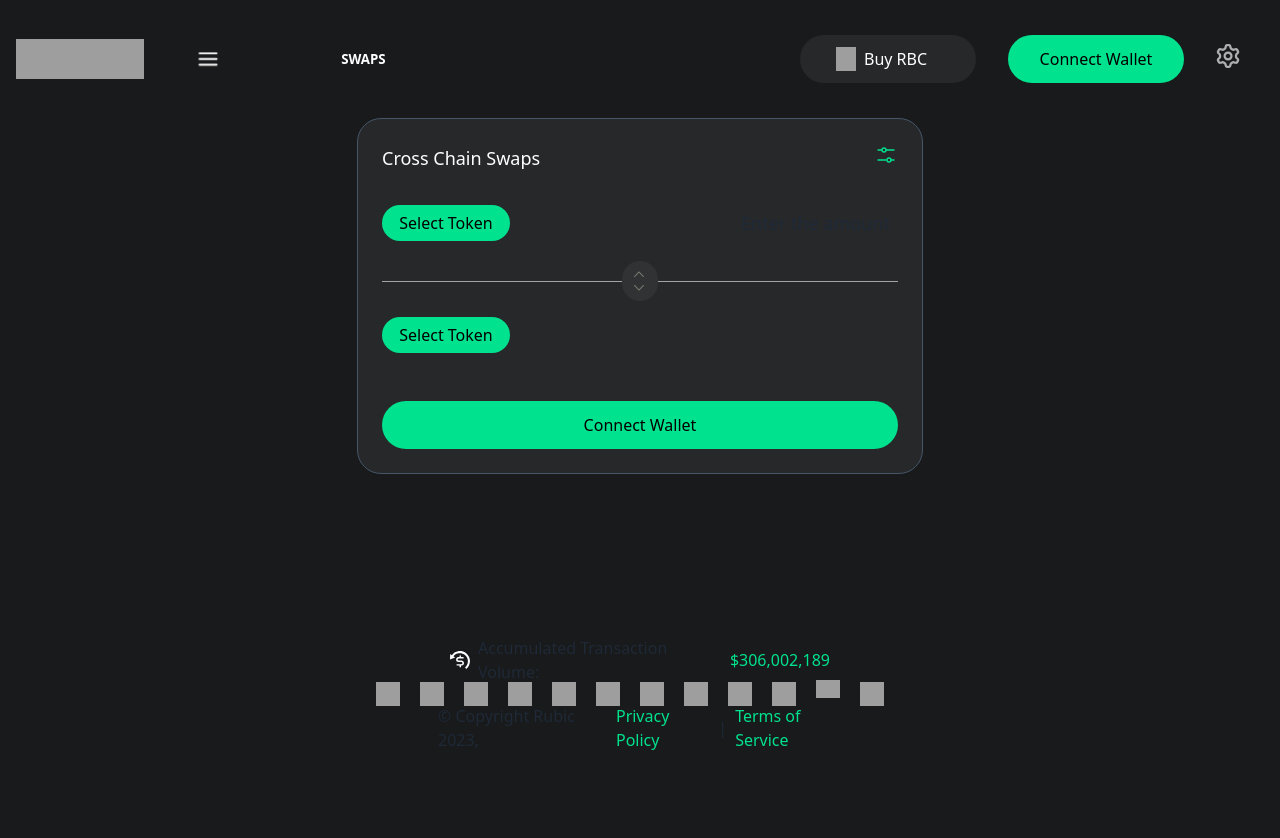
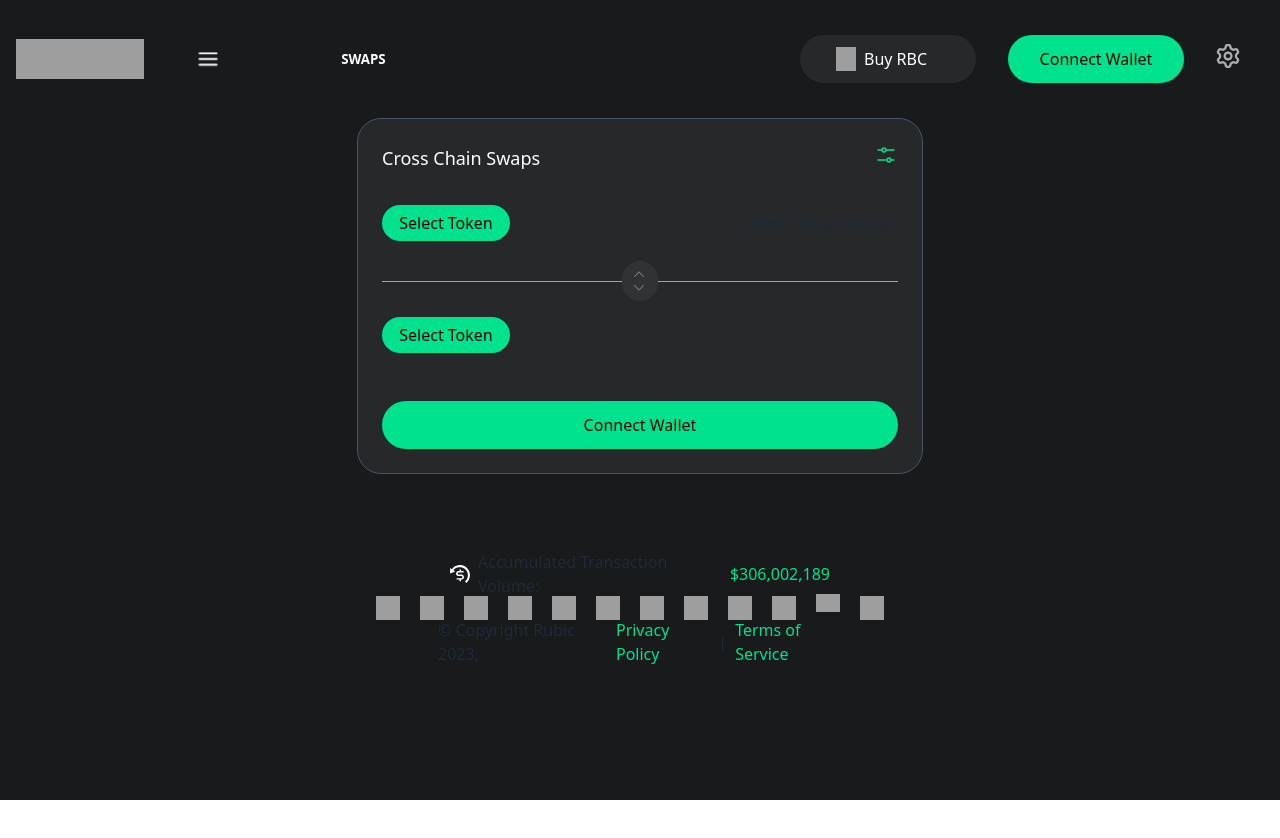
Before and after one commit to Ashutoshkr23/rubic, a Next.js app: page / in a window 1280 px wide. Shown: the top 838 px of the page. After the commit the page ends 800 px from the top, so only its background shows below. Built offline with nearby package versions, Linux system fonts and the light colour scheme; grey boxes are pictures that could not be loaded.

Commit message:
temp-fix

```diff
--- a/components/Footer.jsx
+++ b/components/Footer.jsx
@@ -5,7 +5,7 @@ function Footer() {
   const images = ["./Dollar.svg", "./setting.svg"];
   const { isDarkMode } = useContext(DarkModeContext);
   return (
-    <div className={` ${isDarkMode ? 'bg-bg-black' : 'bg-bg-white-dim'} fixed bottom-0 w-full`}>
+    <div className={` ${isDarkMode ? 'bg-bg-black' : 'bg-bg-white-dim'}  w-full`}>
       {/*For mobile and tablet*/}
       <div className='lg:hidden'>
         <div className=" flex flex-row flex-wrap justify-center  items-center" style={{ height: '80-px', width: '300px', borderRadius: '19px', margin: 'auto', }}>
--- a/components/Main.jsx
+++ b/components/Main.jsx
@@ -36,7 +36,7 @@ function Main() {
     };
     return (
 
-        <div className={`w-full h-screen pb-20 ${isDarkMode ? 'bg-bg-black' : 'bg-bg-white-dim'}`}>
+        <div className={`w-full h- pb-20 ${isDarkMode ? 'bg-bg-black' : 'bg-bg-white-dim'}`}>
 
             {/*For mobile and tablet*/}
             <div className='sm:hidden' >
--- a/pages/index.tsx
+++ b/pages/index.tsx
@@ -9,13 +9,13 @@ import Demo from '../components/Demo'
 
 const Home: NextPage = () => {
   return (
-    <div className='bg-bg-black'>
+    <div className='bg-bg-black h-screen'>
       <Head>
         <title>Rubic - Cross-Chain Tech Aggregator</title>
         <link rel="icon" href="/icon-5.svg" />
       </Head>
       <Navbar/>
-      <Main/>
+      <Main />
       <Footer/>
     </div>
   )
```
